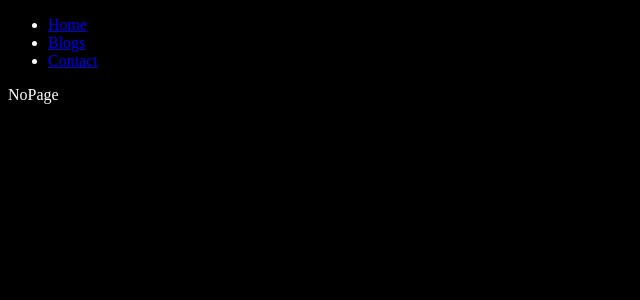
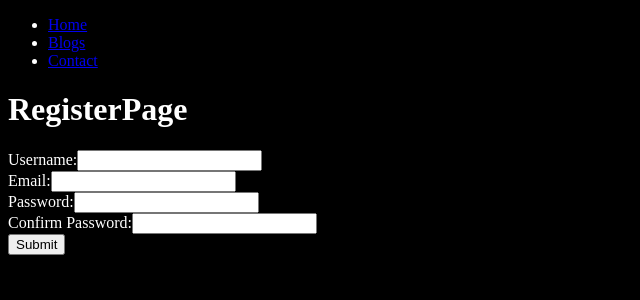
Before and after one commit to Edgar-Sumabat-Jr/ecommerce, a React (Vite) app in the folder frontend/reactjs-vite/: page /register in a window 1280 px wide. Shown: the top 300 px of the page, without its empty margins (0-640 px from the left). Built offline with nearby package versions, Linux system fonts and the light colour scheme.

Commit message:
connected login and register pages from backend

```diff
--- a/frontend/reactjs-vite/src/App.jsx
+++ b/frontend/reactjs-vite/src/App.jsx
@@ -1,8 +1,5 @@
 import React from 'react'
 import { BrowserRouter, Routes, Route } from 'react-router-dom';
-
-// components
-import Loginpage from './components/Loginpage';
 
 // pages
 import Layout from './pages/Layout';
@@ -11,6 +8,8 @@ import Blogs from './pages/Blogs';
 import NoPage from './pages/NoPage';
 import Todo from './components/Todo';
 import Test from './pages/Test';
+import Loginpage from './pages/LoginPage';
+import Registerpage from './pages/RegisterPage';
 
 
 function App() {
@@ -22,6 +21,7 @@ function App() {
           <Route path='blogs' element={<Blogs />} />
           <Route path='login' element={<Loginpage />} />
           <Route path='todo' element={<Todo />} />
+          <Route path='register' element={<Registerpage />} />
           <Route path='*' element={<NoPage />} />
           <Route path='test' element={<Test />} />
         </Route>
--- /dev/null
+++ b/frontend/reactjs-vite/src/components/LoginForm.jsx
@@ -0,0 +1,73 @@
+import { useState } from 'react'
+import axios from 'axios';
+
+function LoginForm() {
+  const [inputs, setInputs] = useState({});
+  const [error, setError] = useState('');
+
+    const handleChange = (event) => {
+      const name = event.target.name;
+      const value = event.target.value;
+      setInputs(values => ({...values, [name]: value}))
+      console.log(inputs)
+    };
+
+    const handleSubmit = async (event) => {
+      event.preventDefault();
+      const { email, password } = inputs; // Destructure from inputs state
+      try {
+        const response = await axios.post('http://localhost:8000/api/login/', {
+          email: email,
+          password: password
+        });
+        const { access, refresh } = response.data;
+        localStorage.setItem('access_token', access);
+        console.log("access: ", access)
+        localStorage.setItem('refresh_token', refresh);
+        console.log("refresh: ", refresh)
+        // Redirect or update UI as needed
+        console.log('Login successful');
+        alert(JSON.stringify(inputs, null, 2));
+      }
+      catch (err) {
+        setError('Invalid Credentials');
+        console.error(err);
+      }
+    };
+
+  return (
+    <form onSubmit={handleSubmit}>
+      {/* <label>Username:
+        <input
+          type="text"
+          name="username"
+          value={inputs.username || ""}
+          onChange={handleChange}
+        />
+      </label> */}
+
+      <label>Email:
+        <input
+          type="email"
+          name="email"
+          value={inputs.email || ""}
+          onChange={handleChange}
+        />
+      </label>
+<br />
+
+      <label>Password:
+        <input
+          type="password"
+          name="password"
+          value={inputs.password || ""}
+          onChange={handleChange}
+          />
+      </label>
+<br />
+      <input type="submit" />
+    </form>
+  )
+}
+
+export default LoginForm
--- a/frontend/reactjs-vite/src/components/Loginpage.jsx
+++ /dev/null
@@ -1,79 +0,0 @@
-import { useState } from 'react'
-import axios from 'axios';
-
-function Loginpage() {
-  const MyForm = () => {
-    const [inputs, setInputs] = useState({});
-    const [error, setError] = useState('');
-
-      const handleChange = (event) => {
-        const name = event.target.name;
-        const value = event.target.value;
-        setInputs(values => ({...values, [name]: value}))
-        console.log(inputs)
-      };
-
-      const handleSubmit = async (event) => {
-        event.preventDefault();
-        const { username, password } = inputs; // Destructure from inputs state
-        try {
-          const response = await axios.post('http://localhost:8000/api/login/', {
-            username: username,
-            password: password
-          });
-          const { access, refresh } = response.data;
-          localStorage.setItem('access_token', access);
-          localStorage.setItem('refresh_token', refresh);
-          // Redirect or update UI as needed
-          console.log('Login successful');
-          alert(JSON.stringify(inputs, null, 2));
-        }
-        catch (err) {
-          setError('Invalid Credentials');
-          console.error(err);
-        }
-      };
-
-    return (
-      <form onSubmit={handleSubmit}>
-        {/* <label>Username:
-          <input
-            type="text"
-            name="username"
-            value={inputs.username || ""}
-            onChange={handleChange}
-          />
-        </label> */}
-
-        <label>Email:
-          <input
-            type="email"
-            name="email"
-            value={inputs.email || ""}
-            onChange={handleChange}
-          />
-        </label>
-<br />
-
-        <label>Password:
-          <input
-            type="password"
-            name="password"
-            value={inputs.password || ""}
-            onChange={handleChange}
-            />
-        </label>
-<br />
-        <input type="submit" />
-      </form>
-    )
-  }
-
-  return (
-    <div>
-        <MyForm />
-    </div>
-  );
-}
-
-export default Loginpage
--- /dev/null
+++ b/frontend/reactjs-vite/src/components/RegisterForm.jsx
@@ -0,0 +1,92 @@
+import { useState } from 'react'
+import axios from 'axios';
+
+function RegisterForm() {
+    const[inputs, setInputs] = useState({});
+    const [error, setError] = useState('');
+
+    const handleChange = (event) => {
+        const name = event.target.name;
+        const value = event.target.value;
+        setInputs(values => ({...values, [name]: value}))
+        console.log(inputs)
+    };
+
+    const handleSubmit = async (event) => {
+        event.preventDefault();
+        const { username, email, password, password2 } = inputs; // Destructure from inputs state
+        try {
+            const response = await axios.post('http://localhost:8000/api/register/', {
+                username: username,
+                email: email,
+                password: password,
+                password2: password2,
+            });
+            console.log("response data: ", response.data)
+            console.log("username: ", username)
+            console.log("email: ", email)
+            console.log("password: ", password)
+            console.log("password2: ", password2)
+
+            // Redirect or update UI as needed
+            console.log('Registration successful');
+            alert(JSON.stringify(inputs, null, 2));
+        }
+        catch (err) {
+            setError('Invalid Credentials');
+            console.error(err);
+        }
+    };
+
+
+    return (
+    <form onSubmit={handleSubmit}>
+            <label>Username:
+                <input
+                    type='text'
+                    name='username'
+                    value={inputs.username || ''}
+                    onChange={handleChange}
+                />
+            </label>
+<br />
+            <label>Email:
+                <input
+                    type='email'
+                    name='email'
+                    value={inputs.email || ''}
+                    onChange={handleChange}
+                />
+            </label>
+<br />
+            <label>Password:
+                <input
+                    type='password'
+                    name='password'
+                    value={inputs.password || ''}
+                    onChange={handleChange}
+                />
+            </label>
+<br />
+            <label>Confirm Password:
+                <input
+                    type='password'
+                    name='password2'
+                    value={inputs.password2 || ''}
+                    onChange={handleChange}
+                />
+            </label>
+<br />
+            <input type="submit"/>
+        </form>
+  )
+}
+
+export default RegisterForm
+
+// {
+//     "username": "asd",
+//     "email": "asd@gmail.com",
+//     "password": "123asd@123",
+//     "password2": "123asd@123"
+// }
--- /dev/null
+++ b/frontend/reactjs-vite/src/pages/LoginPage.jsx
@@ -0,0 +1,13 @@
+import React from 'react'
+import LoginForm from '../components/LoginForm'
+
+function LoginPage() {
+  return (
+    <div>
+        <h1>LoginPage</h1>
+        <LoginForm />
+    </div>
+  )
+}
+
+export default LoginPage
--- /dev/null
+++ b/frontend/reactjs-vite/src/pages/RegisterPage.jsx
@@ -0,0 +1,13 @@
+import React from 'react'
+import RegisterForm from '../components/RegisterForm'
+
+function RegisterPage() {
+  return (
+    <div>
+        <h1>RegisterPage</h1>
+        <RegisterForm />
+    </div>
+  )
+}
+
+export default RegisterPage
```
Also changed, not shown: 2 other files (tests, documents, lock files or other folders).
